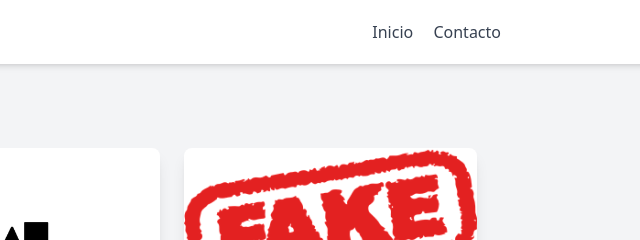
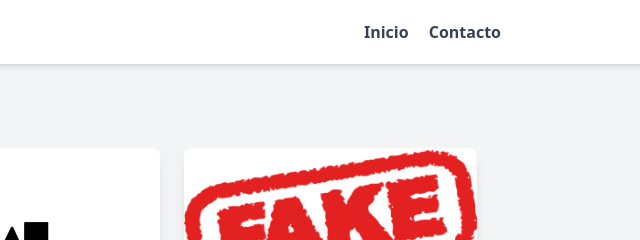
Before and after one commit to LizethBa/portafolio, a website: page proyectos.html in a window 1280 px wide. Shown: the top 240 px of the page, 627-1267 px from the left. Drawn offline with Linux system fonts and the light colour scheme; a web font is replaced by a local one.

Commit message:
Update proyectos.html

```diff
--- a/proyectos.html
+++ b/proyectos.html
@@ -12,8 +12,8 @@
     <div class="container mx-auto flex justify-between items-center">
       <h1 class="text-2xl font-bold">Mis Proyectos</h1>
       <nav>
-        <a href="index.html" class="text-gray-700 hover:text-gray-900 mr-4 hover:underline transition duration-300">Inicio</a>
-        <a href="#" class="text-gray-700 hover:text-gray-900 hover:underline transition duration-300">Contacto</a>
+        <a href="index.html" class="font-bold text-gray-700 hover:text-gray-900 mr-4 hover:underline transition duration-300">Inicio</a>
+        <a href="#contacto" class="font-bold text-gray-700 hover:text-gray-900 hover:underline transition duration-300">Contacto</a>
       </nav>
     </div>
   </header>
@@ -65,7 +65,7 @@
       </div>
     </section>
   </main>
-  <footer class="mt-10 text-center text-gray-700">
+  <footer id="contacto" class="mt-10 text-center text-gray-700">
     <div class="flex justify-center space-x-6 mb-4">
       <a href="https://github.com/Lizbarretor" target="_blank" class="group">
         <img src="img/github.svg" alt="GitHub" class="w-8 h-8 transition-transform transform group-hover:scale-110">
```
